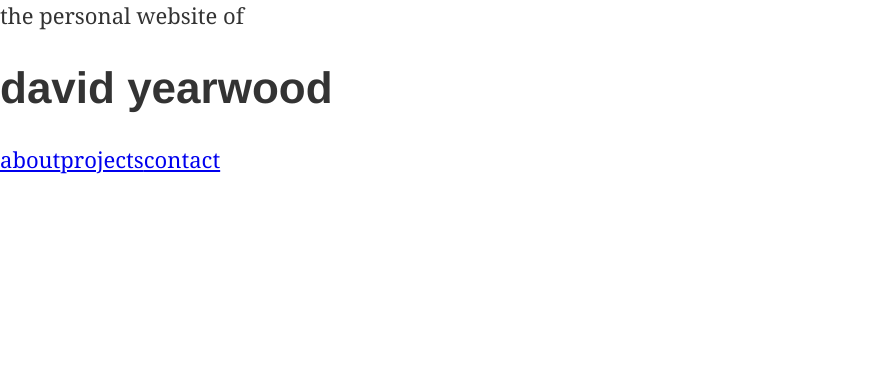
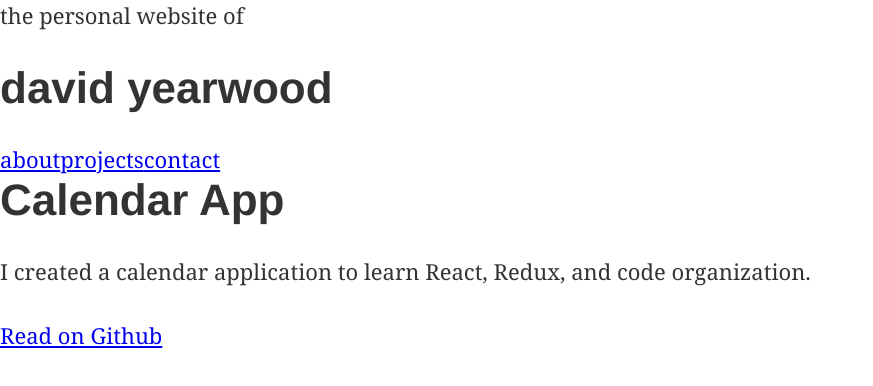
Before and after one commit to davidyearwood/portfolio, a Gatsby site: page / in a window 1280 px wide. Shown: the whole page, without its empty margins (0-873 px from the left). Built offline with nearby package versions, Linux system fonts and the light colour scheme; Gatsby itself is replaced by a stand-in of ours.

Commit message:
Create card component

```diff
--- a/src/components/card.js
+++ b/src/components/card.js
@@ -0,0 +1,58 @@
+import React from 'react';
+import PropTypes from 'prop-types';
+import { Link } from 'gatsby';
+
+
+// {src: String, alt: String, className: String }
+const Images = ({imgs}) => (
+  imgs.map((img) => (
+    <img src={img.src} alt={img.alt} className={img.className} />
+  ))
+);
+
+// link { to: string, type: String [A, LINK, BUTTON ], className: String }
+const Button = ({link}) => {
+  let classNames = 'btn ' + link.className;
+  switch (link.type.toUpperCase()) {
+    case 'A':
+      return (
+        <a
+          href={link.to}
+          className={classNames}
+        >
+          { link.text }
+        </a>
+      );
+    default:
+      return (
+        <Link to={link.to} className={classNames}>{ link.text }</Link>
+      );
+  }
+};
+
+function Card({title, imgs, link, children}) {
+  return (
+    <div className="card">
+      <header className="card__header">
+        <h1 className="card__title">{title}</h1>
+        <div className="card__tools">
+          <Images imgs={imgs} />
+        </div>
+      </header>
+      <div className="card__content">
+        {children}
+      </div>
+      <div className="card__footer">
+        <Button link={link} />
+      </div>
+    </div>
+  );
+}
+
+Card.propTypes = {
+  title: PropTypes.string.isRequired,
+  imgs: PropTypes.array,
+  link: PropTypes.object,
+};
+
+export default Card;
--- a/src/components/header.js
+++ b/src/components/header.js
@@ -5,7 +5,7 @@ import PropTypes from 'prop-types';
 // returns an array of Links
 const Links = ({links}) => {
   return links.map((link) => {
-    return <Link to={link.to}>{link.text}</Link>;
+    return <Link to={link.to} key={link.key}>{link.text}</Link>;
   });
 };
 
--- a/src/pages/index.js
+++ b/src/pages/index.js
@@ -1,5 +1,6 @@
 import React from 'react';
 import Header from '../components/header';
+import Card from '../components/card';
 
 export default class Index extends React.Component {
   render() {
@@ -7,19 +8,38 @@ export default class Index extends React.Component {
       {
         to: '/about',
         text: 'about',
+        key: 'about',
       },
       {
         to: '/projects',
         text: 'projects',
+        key: 'projects',
       },
       {
         to: '/contact',
         text: 'contact',
+        key: 'contact',
       },
     ];
 
     return (
-      <Header title="david yearwood" links={navLinks}/>
+      <div>
+        <Header title="david yearwood" links={navLinks}/>
+        <Card
+          imgs={[]}
+          title="Calendar App"
+          link={{
+            type: 'A',
+            to: 'https://github.com/dayvod/calendar-app',
+            text: 'Read on Github',
+          }}
+        >
+          <p className="card__text">
+            I created a calendar application to learn React,
+            Redux, and code organization.
+          </p>
+        </Card>
+      </div>
     );
   }
 }
```
